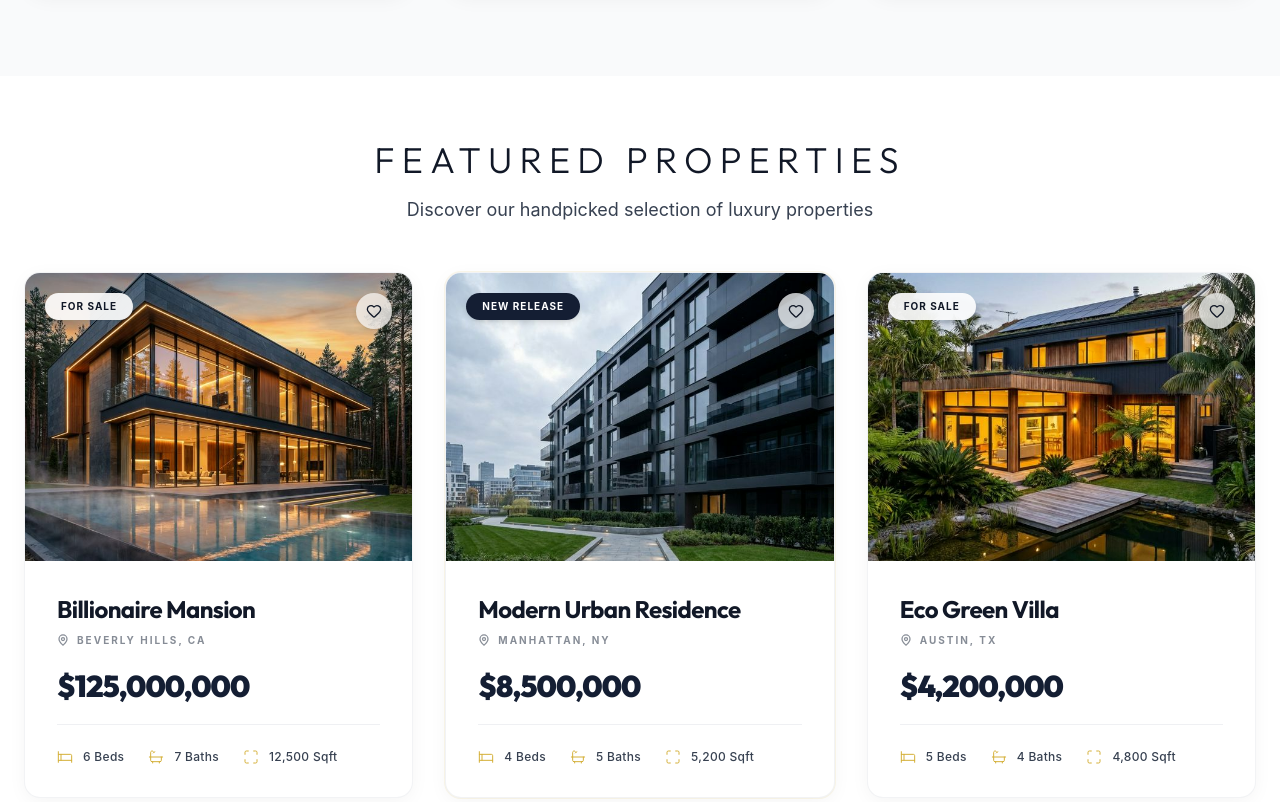
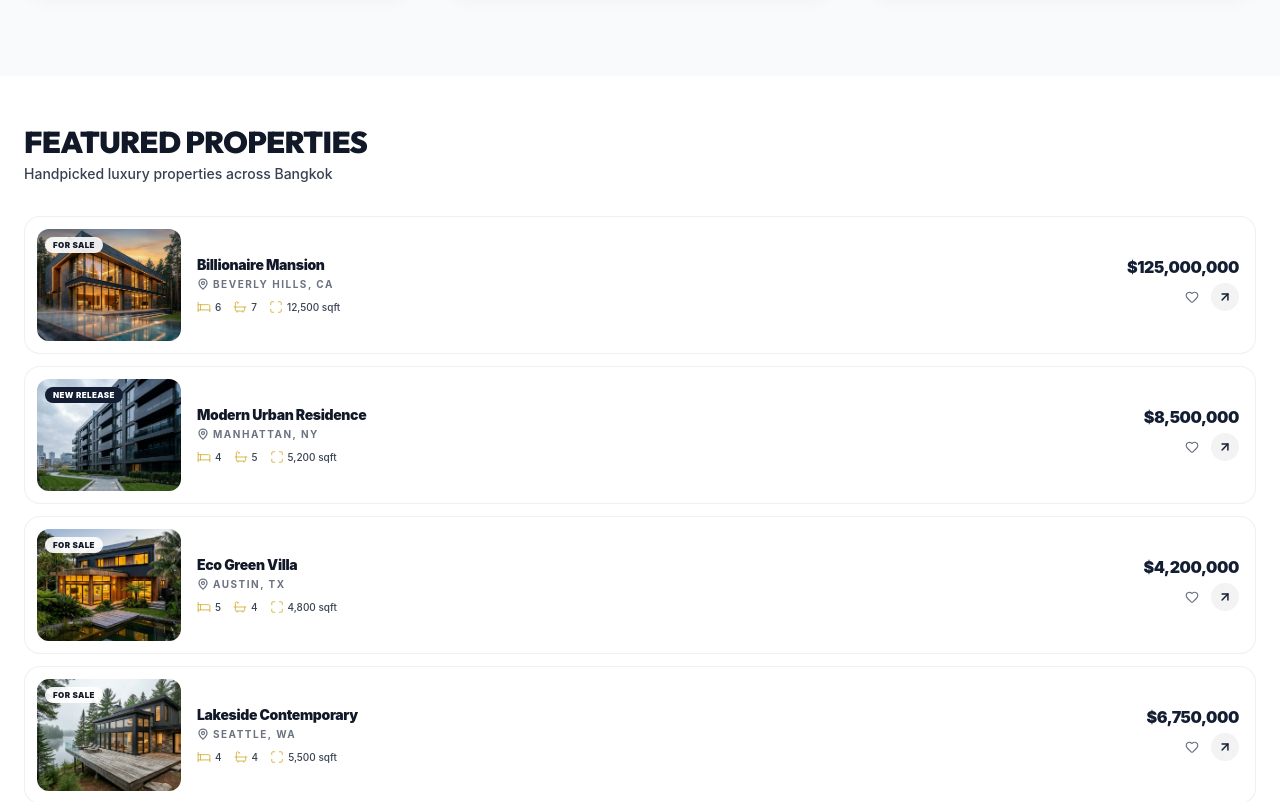
Before and after one commit to yummyvalmm/bangkoklink, a React (Vite) app: page / in a window 1280 px wide. Shown: the part 1940-2742 px from the top of the page. Built offline with nearby package versions, Linux system fonts and the light colour scheme.

Commit message:
design: compact horizontal list layout for property cards

```diff
--- a/src/components/PropertyCard.tsx
+++ b/src/components/PropertyCard.tsx
@@ -1,6 +1,6 @@
 import { useState } from 'react';
 import { Link } from 'react-router-dom';
-import { Bed, Bath, Maximize, Heart, MapPin } from 'lucide-react';
+import { Bed, Bath, Maximize, Heart, MapPin, ArrowUpRight } from 'lucide-react';
 import type { Property } from '../types';
 
 interface PropertyCardProps {
@@ -11,85 +11,75 @@ const PropertyCard = ({ property }: PropertyCardProps) => {
     const [isSaved, setIsSaved] = useState(false);
 
     const handleSave = (e: React.MouseEvent) => {
-        e.preventDefault(); // Prevent Link navigation
+        e.preventDefault();
         setIsSaved(!isSaved);
     };
 
     return (
         <Link
             to={`/properties/${property.id}`}
-            className={`group block bg-white rounded-2xl overflow-hidden transition-all duration-500 shadow-card lg:hover:shadow-card-hover border border-border-light/50 lg:hover:border-accent/20 relative ${property.status === 'New Release'
-                ? 'ring-1 ring-accent/10 lg:hover:ring-accent/30'
-                : ''
-                }`}
+            className="group flex gap-4 bg-white rounded-2xl overflow-hidden border border-border-light/60 lg:hover:border-primary/20 lg:hover:shadow-card transition-all duration-300 p-3 items-center active:scale-[0.99]"
         >
-            {/* Image Container */}
-            <div className="relative h-60 md:h-72 overflow-hidden">
+            {/* Thumbnail */}
+            <div className="relative w-28 h-24 md:w-36 md:h-28 rounded-xl overflow-hidden shrink-0">
                 <img
                     src={property.image}
                     alt={property.title}
-                    className="w-full h-full object-cover lg:group-hover:scale-105 transition-transform duration-1000"
+                    className="w-full h-full object-cover lg:group-hover:scale-105 transition-transform duration-700"
                 />
+                {/* Status badge */}
+                <span className={`absolute top-2 left-2 px-2 py-0.5 rounded-full text-[8px] font-black uppercase tracking-wider ${
+                    property.status === 'For Sale' ? 'bg-white/90 text-text-primary' :
+                    property.status === 'New Release' ? 'bg-primary text-white' :
+                    'bg-accent text-white'
+                }`}>
+                    {property.status}
+                </span>
+            </div>
 
-                {/* Status Badge & Save Button */}
-                <div className="absolute top-5 left-5 right-5 flex justify-between items-start z-10">
-                    <span className={`px-4 py-1.5 rounded-full text-[10px] font-bold tracking-widest uppercase shadow-md backdrop-blur-md ${property.status === 'For Sale' ? 'bg-white/90 text-text-primary' :
-                        property.status === 'New Release' ? 'bg-primary text-white' :
-                            'bg-accent text-secondary'
-                        }`}>
-                        {property.status}
+            {/* Info */}
+            <div className="flex-1 min-w-0 py-1">
+                <h3 className="text-sm font-black text-text-primary tracking-tight truncate lg:group-hover:text-primary transition-colors">
+                    {property.title}
+                </h3>
+                <p className="flex items-center gap-1 text-[10px] font-bold uppercase tracking-[0.15em] text-text-muted mt-0.5">
+                    <MapPin className="w-3 h-3 shrink-0" strokeWidth={2.5} />
+                    <span className="truncate">{property.location}</span>
+                </p>
+
+                {/* Stats row */}
+                <div className="flex items-center gap-3 mt-2">
+                    <span className="flex items-center gap-1 text-[10px] font-medium text-text-secondary">
+                        <Bed className="w-3.5 h-3.5 text-accent" strokeWidth={1.5} />
+                        {property.bedrooms}
                     </span>
-
-                    <button
-                        onClick={handleSave}
-                        className={`p-2.5 rounded-full backdrop-blur-md shadow-md transition-all duration-300 hover:scale-110 focus:outline-none focus-visible:ring-2 focus-visible:ring-primary focus-visible:ring-offset-2 focus-visible:ring-offset-transparent ${isSaved
-                            ? 'bg-white text-rose-500'
-                            : 'bg-white/70 text-text-primary lg:hover:bg-white active:bg-white'
-                            }`}
-                        aria-label={isSaved ? "Remove from saved properties" : "Save property"}
-                    >
-                        <Heart className="w-4 h-4" fill={isSaved ? "currentColor" : "none"} strokeWidth={2} />
-                    </button>
-                </div>
-
-                {/* Hover Overlay - Always visible on mobile, hover on desktop */}
-                <div className="absolute inset-0 bg-gradient-to-t from-primary/60 via-primary/20 to-transparent lg:bg-primary/20 opacity-100 lg:opacity-0 lg:group-hover:opacity-100 transition-opacity duration-500 flex items-end lg:items-center justify-center pb-6 lg:pb-0 pointer-events-none">
-                    <span className="bg-white/95 backdrop-blur-md text-primary px-6 py-2.5 rounded-full text-sm font-bold shadow-xl lg:translate-y-4 lg:group-hover:translate-y-0 transition-transform duration-500 border border-white/20">
-                        View Details
+                    <span className="flex items-center gap-1 text-[10px] font-medium text-text-secondary">
+                        <Bath className="w-3.5 h-3.5 text-accent" strokeWidth={1.5} />
+                        {property.bathrooms}
+                    </span>
+                    <span className="flex items-center gap-1 text-[10px] font-medium text-text-secondary">
+                        <Maximize className="w-3.5 h-3.5 text-accent" strokeWidth={1.5} />
+                        {property.sqft.toLocaleString()} sqft
                     </span>
                 </div>
             </div>
 
-            {/* Content Container */}
-            <div className="p-8 space-y-5">
-                {/* Title & Location */}
-                <div>
-                    <h3 className="text-2xl font-sans font-bold tracking-tight mb-2 text-text-primary lg:group-hover:text-primary transition-colors">
-                        {property.title}
-                    </h3>
-                    <p className="text-text-secondary text-[10px] font-bold uppercase tracking-[0.2em] flex items-center gap-2 opacity-60">
-                        <MapPin className="w-3 h-3" strokeWidth={2.5} />
-                        {property.location}
-                    </p>
-                </div>
-
-                {/* Price */}
-                <div className="text-3xl font-black text-primary font-sans tracking-[-0.03em]">{property.price}</div>
-
-                {/* Features */}
-                <div className="flex items-center gap-6 pt-6 border-t border-border-light/60">
-                    <div className="flex items-center gap-2.5 text-xs font-medium text-text-secondary">
-                        <Bed className="w-4 h-4 text-accent" strokeWidth={1.5} />
-                        <span className="tracking-wide">{property.bedrooms} Beds</span>
-                    </div>
-                    <div className="flex items-center gap-2.5 text-xs font-medium text-text-secondary">
-                        <Bath className="w-4 h-4 text-accent" strokeWidth={1.5} />
-                        <span className="tracking-wide">{property.bathrooms} Baths</span>
-                    </div>
-                    <div className="flex items-center gap-2.5 text-xs font-medium text-text-secondary">
-                        <Maximize className="w-4 h-4 text-accent" strokeWidth={1.5} />
-                        <span className="tracking-wide">{property.sqft.toLocaleString()} Sqft</span>
-                    </div>
+            {/* Price + Actions */}
+            <div className="shrink-0 flex flex-col items-end gap-2 pr-1">
+                <span className="text-base font-black text-primary tracking-tight leading-none">{property.price}</span>
+                <div className="flex items-center gap-1.5">
+                    <button
+                        onClick={handleSave}
+                        className={`p-1.5 rounded-full transition-all duration-200 active:scale-90 ${
+                            isSaved ? 'bg-rose-50 text-rose-500' : 'text-text-muted lg:hover:text-rose-400'
+                        }`}
+                        aria-label={isSaved ? 'Remove from saved' : 'Save property'}
+                    >
+                        <Heart className="w-3.5 h-3.5" fill={isSaved ? 'currentColor' : 'none'} strokeWidth={2} />
+                    </button>
+                    <span className="w-7 h-7 rounded-full bg-primary/5 flex items-center justify-center lg:group-hover:bg-primary lg:group-hover:text-white transition-all duration-300">
+                        <ArrowUpRight className="w-3.5 h-3.5 text-primary lg:group-hover:text-white transition-colors duration-300" strokeWidth={2.5} />
+                    </span>
                 </div>
             </div>
         </Link>
--- a/src/pages/Home.tsx
+++ b/src/pages/Home.tsx
@@ -16,16 +16,14 @@ const Home = () => {
             <HowItWorks />
 
             {/* Featured Properties Section */}
-            <section id="properties" className="py-16 bg-background">
+            <section id="properties" className="py-12 bg-background">
                 <div className="max-w-7xl mx-auto px-6">
-                    <div className="text-center mb-12">
-                        <h2 className="text-3xl md:text-4xl font-display font-light mb-4 text-text-primary uppercase tracking-[0.2em]">Featured Properties</h2>
-                        <p className="text-text-secondary text-lg">
-                            Discover our handpicked selection of luxury properties
-                        </p>
+                    <div className="mb-8">
+                        <h2 className="text-2xl md:text-3xl font-sans font-black text-text-primary uppercase tracking-[-0.02em] mb-1">Featured Properties</h2>
+                        <p className="text-text-secondary text-sm font-medium">Handpicked luxury properties across Bangkok</p>
                     </div>
 
-                    <div className="grid md:grid-cols-2 lg:grid-cols-3 gap-8">
+                    <div className="flex flex-col gap-3">
                         {properties.map((property) => (
                             <PropertyCard key={property.id} property={property} />
                         ))}
```
